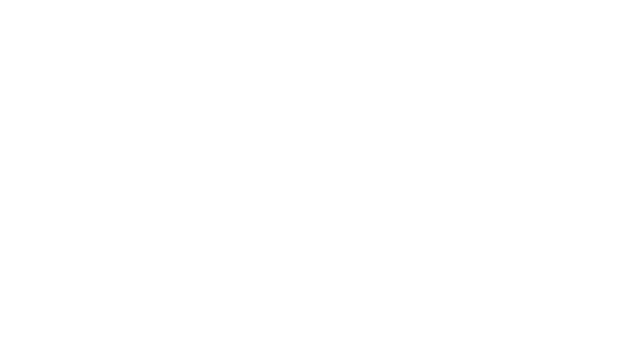
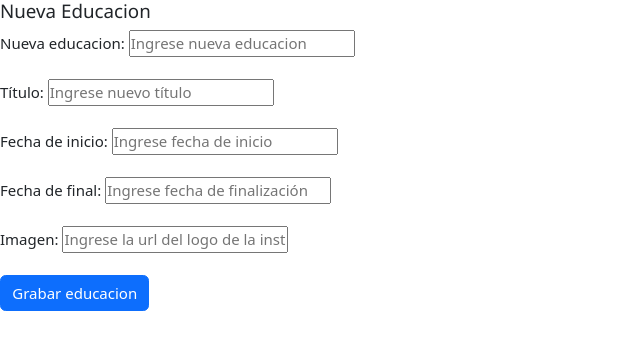
Before and after one commit to ferbonelli/Portfolio-FrontEnd, an Angular app in the folder MiPorfolio/: page /nuevaeducacion in a window 1280 px wide. Before the commit this address led to /. Shown: the top 350 px of the page, without its empty margins (0-640 px from the left). Built offline with nearby package versions, Linux system fonts and the light colour scheme.

Commit message:
Educacion ok

```diff
--- a/MiPorfolio/src/app/app-routing.module.ts
+++ b/MiPorfolio/src/app/app-routing.module.ts
@@ -8,6 +8,9 @@ import { NuevoproyectoComponent } from './componentes/proyectos/nuevoproyecto.co
 import { EditarproyectoComponent } from './componentes/proyectos/editarproyecto.component';
 import { NuevaexperienciaComponent } from './componentes/experiencia/nuevaexperiencia.component';
 import { EditarexperienciaComponent } from './componentes/experiencia/editarexperiencia.component';
+import { NuevaeducacionComponent } from './componentes/educacion/nuevaeducacion.component';
+import { EditareducacionComponent } from './componentes/educacion/editareducacion.component';
+
 
 
 
@@ -20,7 +23,8 @@ const routes: Routes = [
 {path:'editarproyecto/:id', component:EditarproyectoComponent},
 {path:'nuevaexperiencia', component:NuevaexperienciaComponent},
 {path:'editarexperiencia/:id', component:EditarexperienciaComponent},
-
+{path:'nuevaeducacion', component:NuevaeducacionComponent},
+{path:'editareducacion/:id', component:EditareducacionComponent},
 {path:'', component:MiportfolioComponent,pathMatch: 'full'},
 ];
 
--- a/MiPorfolio/src/app/app.module.ts
+++ b/MiPorfolio/src/app/app.module.ts
@@ -22,6 +22,8 @@ import { EditarproyectoComponent } from './componentes/proyectos/editarproyecto.
 import { NuevoproyectoComponent } from './componentes/proyectos/nuevoproyecto.component';
 import { NuevaexperienciaComponent } from './componentes/experiencia/nuevaexperiencia.component';
 import { EditarexperienciaComponent } from './componentes/experiencia/editarexperiencia.component';
+import { EditareducacionComponent } from './componentes/educacion/editareducacion.component';
+import { NuevaeducacionComponent } from './componentes/educacion/nuevaeducacion.component';
 
 
 
@@ -43,6 +45,8 @@ import { EditarexperienciaComponent } from './componentes/experiencia/editarexpe
     NuevoproyectoComponent,
     NuevaexperienciaComponent,
     EditarexperienciaComponent,
+    EditareducacionComponent,
+    NuevaeducacionComponent,
 
 
   ],
--- /dev/null
+++ b/MiPorfolio/src/app/componentes/educacion/editareducacion.component.html
@@ -0,0 +1,45 @@
+<div>
+    <h5>Editar Educacion</h5>
+    <div>
+      Nueva educacion:
+      <input
+        type="text"
+        [(ngModel)]="educacionEditar.institucion" />
+    </div>
+    <br>
+       <div>
+        Título:
+        <input
+          type="text"
+          [(ngModel)]="educacionEditar.titulo" />
+      </div>
+      <br />
+
+
+      <div>
+        Fecha de inicio:
+        <input
+          type="text"
+          [(ngModel)]="educacionEditar.fecha_inicio" />
+      </div>
+      <br />
+      <div>
+        Fecha de final:
+        <input
+          type="text"
+          [(ngModel)]="educacionEditar.fecha_final" />
+      </div>
+      <br />
+      <div>
+        Imagen:
+        <input
+          type="text"
+          [(ngModel)]="educacionEditar.url_logoinst" />
+      </div>
+      <br />
+
+      <button type="button" class="btn btn-primary" (click)="onUpdate()">
+        Actualizar educacion</button>
+
+
+</div>
--- /dev/null
+++ b/MiPorfolio/src/app/componentes/educacion/editareducacion.component.ts
@@ -0,0 +1,58 @@
+import { Component, OnInit } from '@angular/core';
+import { ActivatedRoute, Router } from '@angular/router';
+import { Educacion } from 'src/app/model/educacion.model';
+
+// Importo servicios
+import { EducacionService } from 'src/app/servicios/educacion.service';
+
+@Component({
+  selector: 'app-editareducacion',
+  templateUrl: './editareducacion.component.html',
+  styleUrls: ['./editareducacion.component.css']
+})
+
+export class EditareducacionComponent implements OnInit {
+
+  educacionEditar: Educacion = new Educacion(0,'','','','','',1);
+
+constructor (
+              private datosEducacion:EducacionService,
+              private rutaActiva:ActivatedRoute,
+              private ruta:Router
+){}
+
+ngOnInit(){
+  this.traerEducacion();
+
+}
+
+traerEducacion() {
+  const id = this.rutaActiva.snapshot.params['id'];
+
+    this.datosEducacion.obtenerEducacion(id).subscribe(
+      data =>{
+        this.educacionEditar = data;
+
+
+      }, err =>{
+        alert("Error al modificar la educacion");
+        this.ruta.navigate(['/portfolio']);
+      }
+    )
+}
+
+onUpdate() {
+
+  this.datosEducacion.actualizarEducacion(this.educacionEditar).subscribe(
+    data => {
+      alert("Se actualizó la educacion");
+      this.ruta.navigate(['/portfolio']);
+    }, err =>{
+       alert("Error al modificar la educacion");
+       this.ruta.navigate(['/portfolio']);
+    }
+  )
+
+}
+
+}
--- a/MiPorfolio/src/app/componentes/educacion/educacion.component.html
+++ b/MiPorfolio/src/app/componentes/educacion/educacion.component.html
@@ -1,15 +1,23 @@
 <div class="card mat-card contenedor">
     <div class="card-body">
         <h5 class="card-titles">Educación</h5><br>
+
+        <button type="button" class="btn btn-primary" routerLink="/nuevaeducacion" *ngIf="esta_logueado" >Agregar Educacion</button>
+        <br><br>
+
         <div class="w3-container">
             <ul class="w3-ul w3-card-4 w3-col s8" >
-                <li *ngFor="let educacion of educacionList" class="w3-bar">
+                <li *ngFor="let educacion of educacionArray" class="w3-bar">
                     <img src="./assets/img/cursos.png" class="w3-bar-item w3-hide-small" style="width:60px">
 
                     <div class="w3-bar-item">
                         <span ><h6>{{educacion.institucion}}</h6></span><br>
+                        <span *ngIf="esta_logueado"><a routerLink="/editareducacion/{{educacion.id_educacion}}">
+                            <fa-icon [icon]="faPen"></fa-icon></a></span>&nbsp;
+                        <span *ngIf="esta_logueado"><fa-icon [icon]="faTrashCan" (click)="onDelete(educacion.id_educacion)"></fa-icon></span>
+                        <br>
                         <span>{{educacion.titulo}}</span><br>
-                        <span>{{educacion.final}} - {{educacion.comienzo}}</span>
+                        <span>{{educacion.fecha_final}} - {{educacion.fecha_inicio}}</span>
                     </div>
                 </li>
             </ul>
--- a/MiPorfolio/src/app/componentes/educacion/educacion.component.ts
+++ b/MiPorfolio/src/app/componentes/educacion/educacion.component.ts
@@ -1,5 +1,10 @@
 import { Component,OnInit } from '@angular/core';
-import { PortfolioService } from 'src/app/servicios/portfolio.service';
+import { Educacion } from 'src/app/model/educacion.model';
+import { faPen } from '@fortawesome/free-solid-svg-icons';
+import { faTrashCan } from '@fortawesome/free-solid-svg-icons';
+
+// Importo servicios
+import { EducacionService } from 'src/app/servicios/educacion.service';
 
 @Component({
   selector: 'app-educacion',
@@ -8,13 +13,49 @@ import { PortfolioService } from 'src/app/servicios/portfolio.service';
 })
 export class EducacionComponent implements OnInit {
 
-  educacionList:any;
+  // Declaraciones
+  educacionArray: Educacion[] = [];
+  esta_logueado: boolean = false;
+  faPen=faPen;
+  faTrashCan=faTrashCan;
 
-  constructor(private datosPorfolio:PortfolioService) {}
+
+  constructor(private datosEducacion:EducacionService) {}
 
   ngOnInit(): void {
-    this.datosPorfolio.obtenerDatos().subscribe(data=>
-      {this.educacionList = data.educacion;})
+    this.mostrarEducacion();
+    if (localStorage.getItem("estado_login"))
+        {
+          this.esta_logueado=true;
+        }
+        else
+          {
+           this.esta_logueado=false;
+          }
 }
 
+mostrarEducacion(): void {
+  this.datosEducacion.obtenerEducaciones().subscribe(
+    datae => {
+      this.educacionArray = datae;
+
+  });
 }
+
+onDelete(id?: number){
+
+  if(id != undefined){
+
+    this.datosEducacion.borrarEducacion(id).subscribe(
+      data => {
+        alert("Se borró la educacion correctamente")
+        this.mostrarEducacion();
+      }, err => {
+        alert("No se pudo borrar la educacion");
+      }
+    )
+  }
+}
+
+
+}
--- /dev/null
+++ b/MiPorfolio/src/app/componentes/educacion/nuevaeducacion.component.html
@@ -0,0 +1,48 @@
+<div>
+    <h5>Nueva Educacion</h5>
+    <div>
+      Nueva educacion:
+      <input
+        placeholder="Ingrese nueva educacion"
+        type="text"
+        [(ngModel)]="institucion" />
+    </div>
+    <br>
+       <div>
+        Título:
+        <input
+          placeholder="Ingrese nuevo título"
+          type="text"
+          [(ngModel)]="titulo" />
+      </div>
+      <br />
+
+
+      <div>
+        Fecha de inicio:
+        <input
+          placeholder="Ingrese fecha de inicio"
+          type="text"
+          [(ngModel)]="fecha_inicio" />
+      </div>
+      <br />
+      <div>
+        Fecha de final:
+        <input
+        placeholder="Ingrese fecha de finalización"
+          type="text"
+          [(ngModel)]="fecha_final" />
+      </div>
+      <br />
+      <div>
+        Imagen:
+        <input
+        placeholder="Ingrese la url del logo de la institución"
+          type="text"
+          [(ngModel)]="url_logoinst" />
+      </div>
+      <br />
+
+    <button type="button" class="btn btn-primary" (click)="onCreate()">Grabar educacion</button>
+
+</div>
--- /dev/null
+++ b/MiPorfolio/src/app/componentes/educacion/nuevaeducacion.component.ts
@@ -0,0 +1,47 @@
+import { Component, OnInit } from '@angular/core';
+import { Router } from '@angular/router';
+import { Educacion } from 'src/app/model/educacion.model';
+import { EducacionService } from 'src/app/servicios/educacion.service';
+
+
+@Component({
+  selector: 'app-nuevaeducacion',
+  templateUrl: './nuevaeducacion.component.html',
+  styleUrls: ['./nuevaeducacion.component.css']
+})
+export class NuevaeducacionComponent implements OnInit {
+
+  institucion: string= '';
+  titulo: string='';
+  fecha_inicio: string='';
+  fecha_final: string='';
+  url_logoinst: string='';
+  id_persona: number= 1;
+
+  constructor (private altaEducacion:EducacionService,
+    private ruta:Router
+
+  ) {}
+
+  ngOnInit(): void {
+  }
+  onCreate () {
+
+    const nuevaEducacion= new Educacion(0,this.institucion, this.titulo,
+         this.fecha_inicio, this.fecha_final, this.url_logoinst, this.id_persona);
+
+    console.log(nuevaEducacion);
+    this.altaEducacion.agregarEducacion(nuevaEducacion).subscribe(
+      data => {
+        alert("Se agregó una nueva educacion");
+        this.ruta.navigate(['/portfolio']);
+      }, err => {
+        alert("No se pudo agregar la educacion debido a un error");
+        this.ruta.navigate(['/portfolio']);
+      }
+    )
+
+
+}
+
+}
--- /dev/null
+++ b/MiPorfolio/src/app/model/educacion.model.ts
@@ -0,0 +1,22 @@
+export class Educacion{
+
+    id_educacion: number;
+    institucion: string;
+    titulo: string;
+    url_logoinst: string;
+    fecha_inicio: string;
+    fecha_final: string;
+    id_persona: number;
+
+ constructor (id_educacion: number, institucion: string, titulo: string, url_logoinst: string,
+    fecha_inicio: string, fecha_final: string, id_persona: number)
+ {
+    this.id_educacion= id_persona;
+    this.institucion= institucion;
+    this.titulo= titulo;
+    this.url_logoinst= url_logoinst;
+    this.fecha_inicio= fecha_inicio;
+    this.fecha_final= fecha_final;
+    this.id_persona= id_persona;
+ }
+}
--- /dev/null
+++ b/MiPorfolio/src/app/servicios/educacion.service.ts
@@ -0,0 +1,48 @@
+import { Injectable } from '@angular/core';
+import { HttpClient } from '@angular/common/http';
+import { Observable } from 'rxjs';
+import { Educacion } from '../model/educacion.model';
+
+
+@Injectable({
+  providedIn: 'root'
+})
+export class EducacionService {
+
+  url:string="http://localhost:8080/";
+  httpOptions = {
+    headers : ({'Content-Type': 'application/json'})
+    };
+
+  constructor(private http:HttpClient) { }
+
+  // Métodos de acceso a la api
+
+public obtenerEducaciones():Observable<Educacion[]>{
+  return this.http.get<Educacion[]>(this.url + 'educacion');
+  };
+
+public agregarEducacion(nuevaEducacion: Educacion):Observable<any>{
+  console.log(JSON.stringify(nuevaEducacion));
+
+  return this.http.post<any>(this.url + 'educacion', JSON.stringify(nuevaEducacion),this.httpOptions);
+  };
+
+  public obtenerEducacion(id: number):Observable<Educacion>{
+    return this.http.get<Educacion>(this.url + `educacion/${id}`);
+    };
+
+
+  public actualizarEducacion(educacionActualizar:Educacion):Observable<Educacion>{
+      return this.http.put<Educacion>(this.url + 'educacion',educacionActualizar);
+      };
+
+
+  public borrarEducacion(id: number):Observable<Educacion>{
+    return this.http.delete<Educacion>(this.url + `educacion/${id}`);
+  }
+
+
+
+
+}
```
Also changed, not shown: MiPorfolio/src/app/componentes/educacion/editareducacion.component.css (added), MiPorfolio/src/app/componentes/educacion/nuevaeducacion.component.css (added), 1 other file (tests, documents, lock files or other folders).
